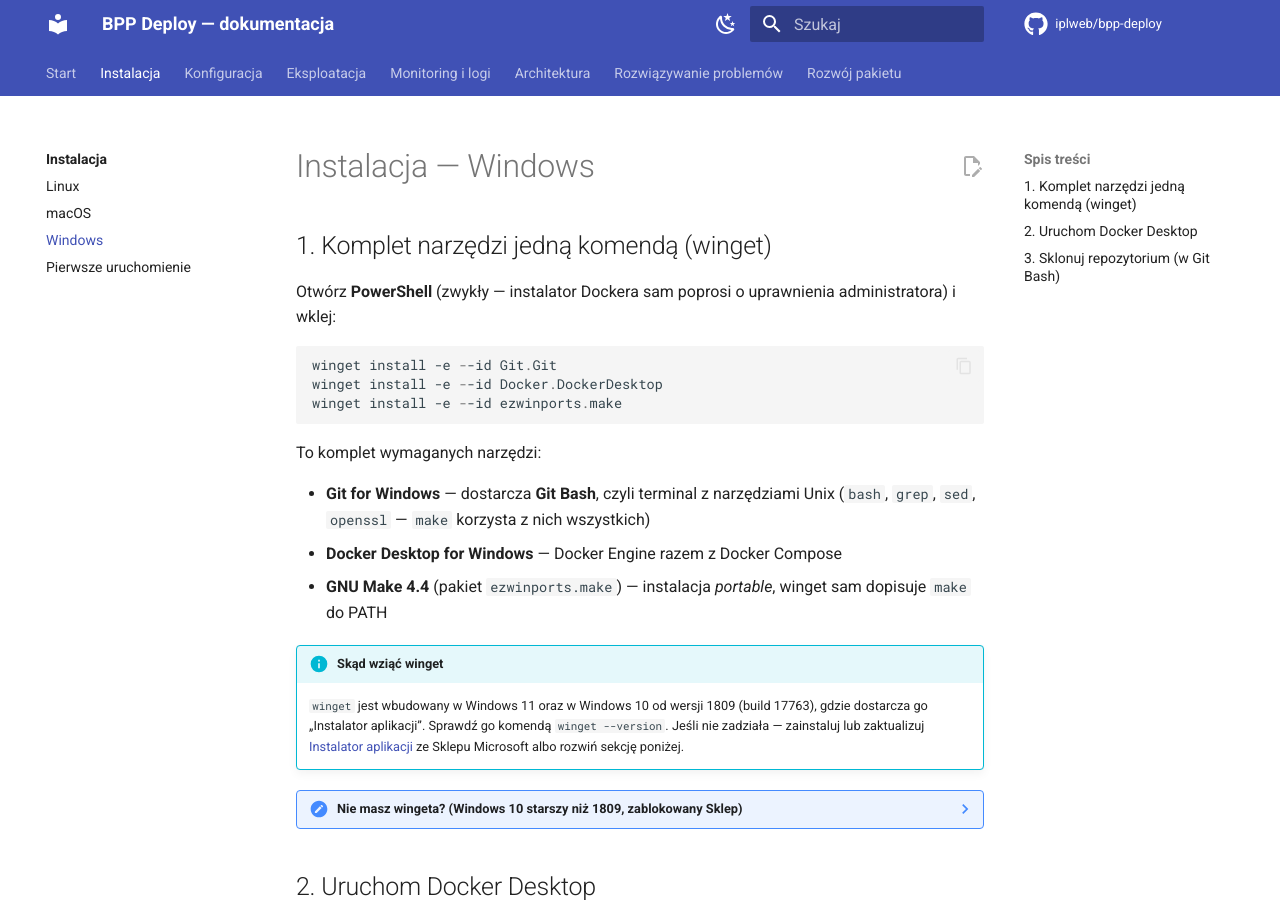
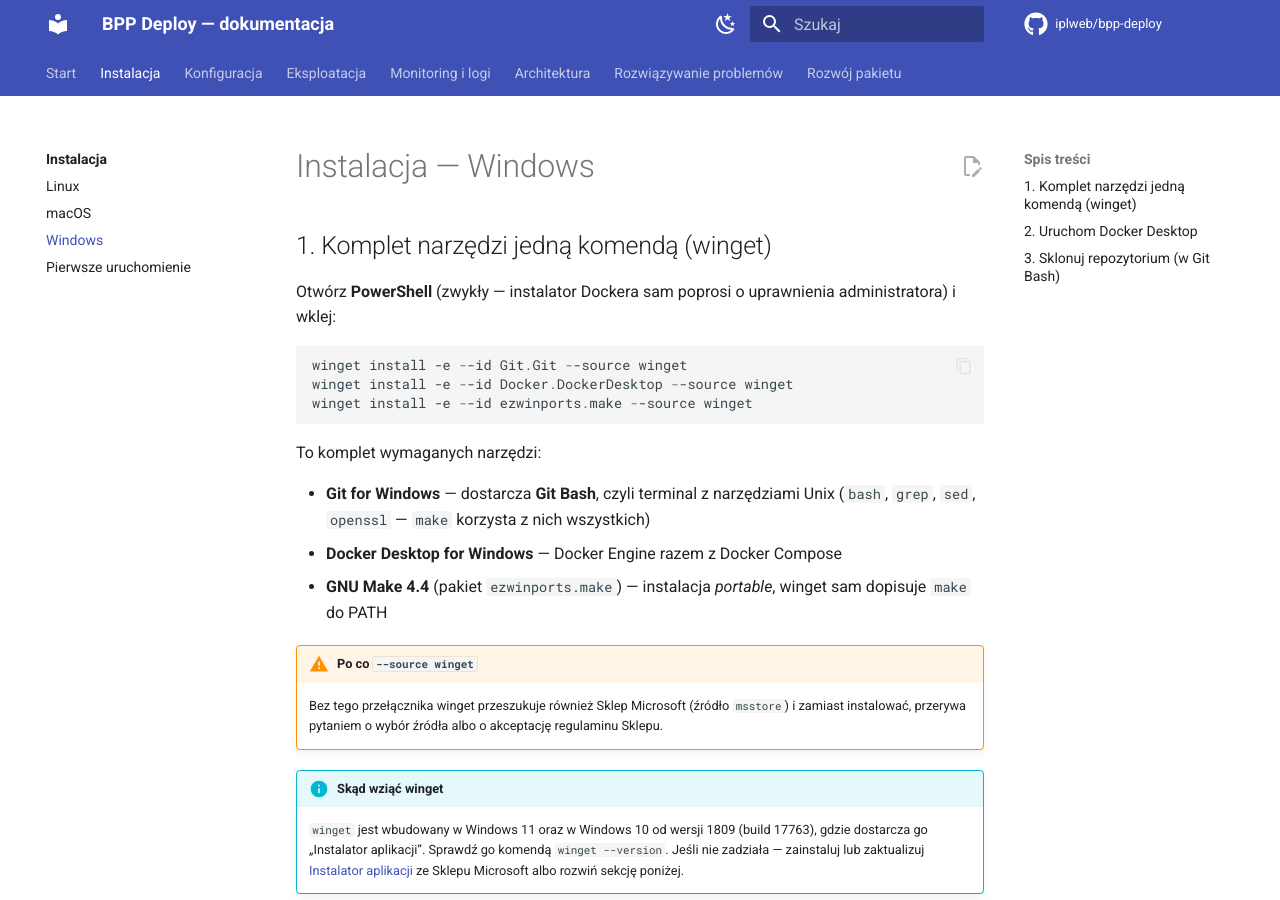
Before and after one commit to iplweb/bpp-deploy, an MkDocs documentation site: the page built from docs/instalacja/windows.md, in a window 1280 px wide and 900 px high. Built offline with MkDocs 1.6.1 and Material for MkDocs 9.7.7, drawn with Linux system fonts in a browser that asks for light colours; comment, search, counter and statistics services are not loaded.

Commit message:
docs(windows): dodaj --source winget do komend instalacyjnych
Bez tego przełącznika winget przeszukuje również Sklep Microsoft (źródło
msstore) i zamiast instalować, przerywa pytaniem o wybór źródła albo
o akceptację regulaminu Sklepu.

Co-Authored-By: Claude Opus 5 (1M context) <noreply@anthropic.com>
Claude-Session: https://claude.ai/code/session_01NRiQLQTbXLW9qKy8WyRKGi

````diff
--- a/docs/instalacja/windows.md
+++ b/docs/instalacja/windows.md
@@ -6,9 +6,9 @@ Otwórz **PowerShell** (zwykły — instalator Dockera sam poprosi o uprawnienia
 administratora) i wklej:
 
 ```powershell
-winget install -e --id Git.Git
-winget install -e --id Docker.DockerDesktop
-winget install -e --id ezwinports.make
+winget install -e --id Git.Git --source winget
+winget install -e --id Docker.DockerDesktop --source winget
+winget install -e --id ezwinports.make --source winget
 ```
 
 To komplet wymaganych narzędzi:
@@ -18,6 +18,11 @@ To komplet wymaganych narzędzi:
 - **Docker Desktop for Windows** — Docker Engine razem z Docker Compose
 - **GNU Make 4.4** (pakiet `ezwinports.make`) — instalacja *portable*, winget sam
   dopisuje `make` do PATH
+
+!!! warning "Po co `--source winget`"
+    Bez tego przełącznika winget przeszukuje również Sklep Microsoft (źródło
+    `msstore`) i zamiast instalować, przerywa pytaniem o wybór źródła albo
+    o akceptację regulaminu Sklepu.
 
 !!! info "Skąd wziąć winget"
     `winget` jest wbudowany w Windows 11 oraz w Windows 10 od wersji 1809
@@ -34,7 +39,7 @@ To komplet wymaganych narzędzi:
 
     1. Pobierz [make-4.4.1-without-guile-w32-bin.zip](https://downloads.sourceforge.net/project/ezwinports/make-4.4.1-without-guile-w32-bin.zip)
        (392 KB, projekt [ezwinports](https://sourceforge.net/projects/ezwinports/files/)
-       — dokładnie ten sam plik, który instaluje `winget install ezwinports.make`).
+       — dokładnie ten sam plik, który instaluje `winget install ezwinports.make --source winget`).
     2. Rozpakuj archiwum (w Eksploratorze: prawy przycisk > „Wyodrębnij wszystkie…").
     3. Skopiuj `bin\make.exe` do `C:\Program Files\Git\usr\bin\` — Windows poprosi
        o potwierdzenie administratora.
````
Also changed, not shown: README.md (+6 -4 lines).
